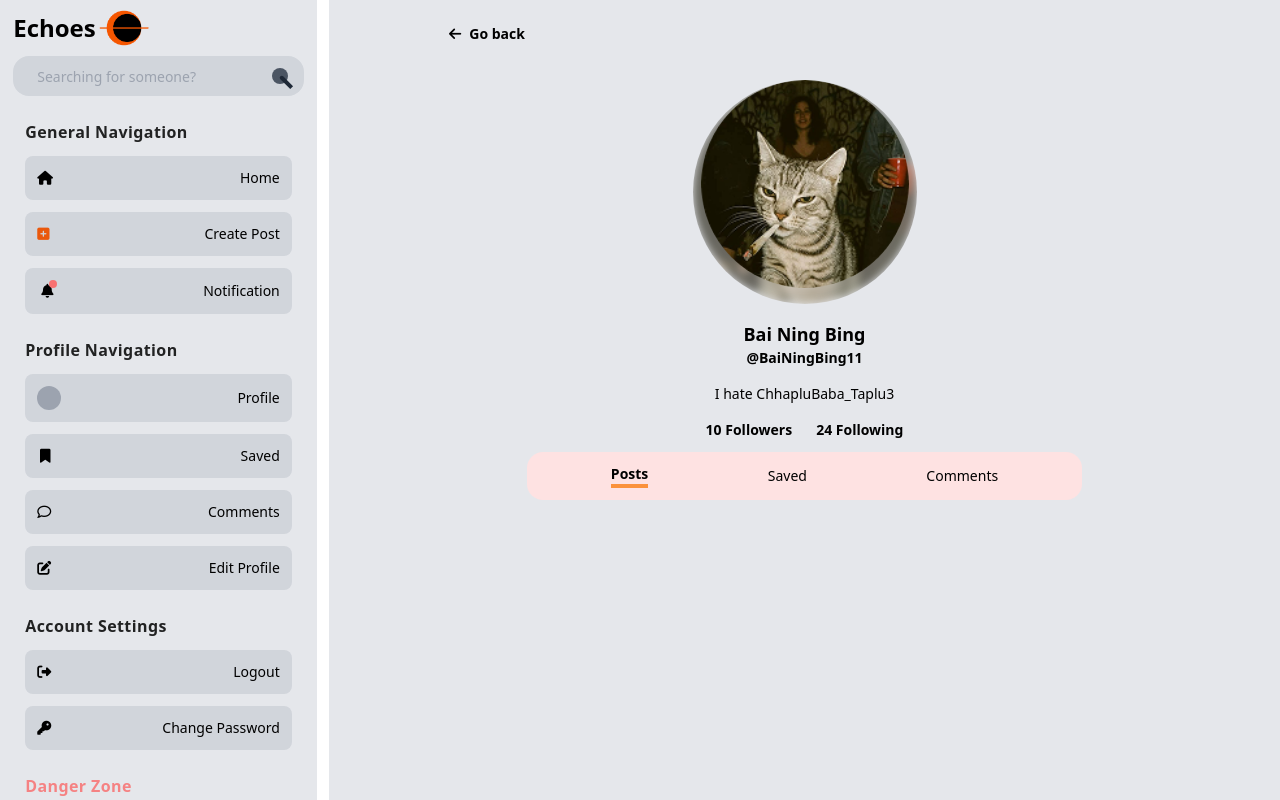
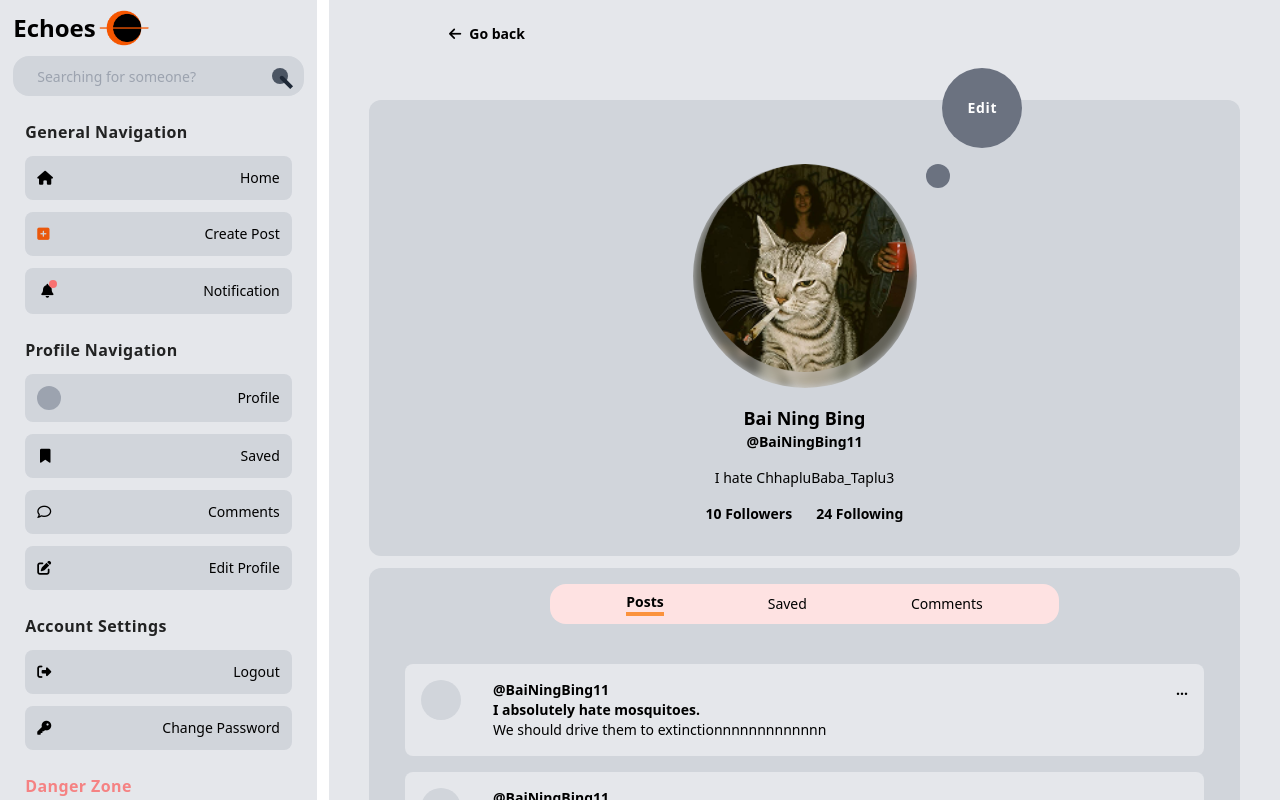
Before and after one commit to BikramGhart1/echoes, a React (Vite) app in the folder frontend/: page / in a window 1280 px wide. Built offline with nearby package versions, Linux system fonts and the light colour scheme.

Commit message:
add profile picture and user posts list page

```diff
--- /dev/null
+++ b/frontend/src/components/partials/UserPostsList.jsx
@@ -0,0 +1,15 @@
+import React from 'react'
+
+export default function UserPostsList() {
+  return (
+    <div className='bg-gray-200 w-full py-4 px-4 rounded-lg flex flex-row items-start gap-x-8'>
+        <div className='w-10 h-10 rounded-full bg-gray-300'></div>
+        <div className='flex flex-col items-start flex-1 '>
+            <p className='font-bold'>@BaiNingBing11</p>
+            <p className='font-semibold'>I absolutely hate mosquitoes.</p>
+            <p>We should drive them to extinctionnnnnnnnnnnnn</p>
+        </div>
+        <p className='font-bold'>...</p>
+    </div>
+  )
+}
--- a/frontend/src/pages/Profilepage.jsx
+++ b/frontend/src/pages/Profilepage.jsx
@@ -1,16 +1,26 @@
 import React from 'react'
 import Header from '../components/partials/Header'
+import Homepage from '../pages/Homepage'
+import PostCard from '../components/partials/PostCard'
+import UserPostsList from '../components/partials/UserPostsList'
+
 
 export default function Profilepage() {
   return (
-    <div className='mainContainer'>
+    <div className='mainContainer pb-6'>
       <Header/>
-      <div className='flex flex-col items-center gap-y-4'>
-        <div className='h-56 w-56 overflow-hidden relative before:bg-red-400 hover:bg-red-300 transition-all duration-300 flex flex-col items-center rounded-full'>
+      <div className='relative flex flex-col items-center gap-y-4 pt-14 md:pt-16 md:mt-5 mt-1 pb-8 w-11/12 bg-gray-300 rounded-xl'>
+        <div className='md:w-6 md:h-6 w-4 h-4 bg-gray-500 rounded-xl right-1/4 md:right-1/3 absolute hover:bg-red-400 transition-all duration-300 ease-in-out'></div>
+        <div className='md:w-20 md:h-20 w-16 h-16 bg-gray-500 rounded-full right-20 md:right-1/4 md:-top-8 -top-7 absolute text-center text-white font-bold tracking-wider flex flex-row items-center z-10 cursor-pointer hover:bg-red-400 transition-all duration-300 ease-in-out'>
+        <p className='m-auto'>
+        Edit
+        </p>
+        </div>
+        <div className='relative h-48 w-48 md:h-56 md:w-56 overflow-hidden before:bg-red-400 hover:bg-red-300 transition-all duration-300 flex flex-col items-center rounded-full'>
           <img src="/catpfp.png" alt="" className='w-full h-full opacity-60 absolute inset-0 blur-sm z-0'/>
           {/* <img src="/catspider.jpg" alt="" className='w-full h-full opacity-60 absolute inset-0 blur-sm z-0'/> */}
           {/* <img src="/download.jpg" alt="" className='w-full h-full opacity-60 absolute inset-0 blur-sm z-0'/> */}
-          <div className='w-52 h-52 hover:scale-125 transition-all duration-300 ease-in-out rounded-full overflow-hidden z-10'>
+          <div className='w-44 h-44 md:w-52 md:h-52 hover:scale-125 transition-all duration-300 ease-in-out rounded-full overflow-hidden z-10'>
               {/* <img src="/download.jpg" alt="" className=''/> */}
               {/* <img src="/catspider.jpg" alt="" className='object-contain'/> */}
               <img src="/catpfp.png" alt="" className='w-full'/>
@@ -27,10 +37,21 @@ export default function Profilepage() {
         </div>
 
       </div>
-      <div className='flex flex-row justify-around rounded-2xl w-7/12 hover:bg-red-200 bg-red-100 items-center py-3 px-6'>
-        <button className='border-b-4 border-solid border-orange-400 font-semibold'>Posts</button>
-        <button className=''>Saved</button>
-        <button className=''>Comments</button>
+      <div className='flex flex-col items-center gap-y-10 rounded-xl w-11/12 bg-gray-300 pt-4 pb-8'>
+          <div className='flex flex-row justify-around sticky top-16 md:top-20 rounded-2xl w-11/12 md:w-7/12 hover:bg-red-200 bg-red-100 items-center py-2 px-6'>
+            <button className='border-b-4 border-solid border-orange-400 font-semibold'>Posts</button>
+            <button className=''>Saved</button>
+            <button className=''>Comments</button>
+          </div>
+          <div className='w-11/12 flex flex-col gap-y-4 rounded-lg bg-transparent'>
+            <UserPostsList/>
+            <UserPostsList/>
+            <UserPostsList/>
+            <UserPostsList/>
+            <UserPostsList/>
+            <UserPostsList/>
+            <UserPostsList/>
+          </div>
       </div>
     </div>
   )
```
Also changed, not shown: frontend/src/components/partials/UserCommentsList.jsx (added), frontend/src/components/partials/UserSavedList.jsx (added).
